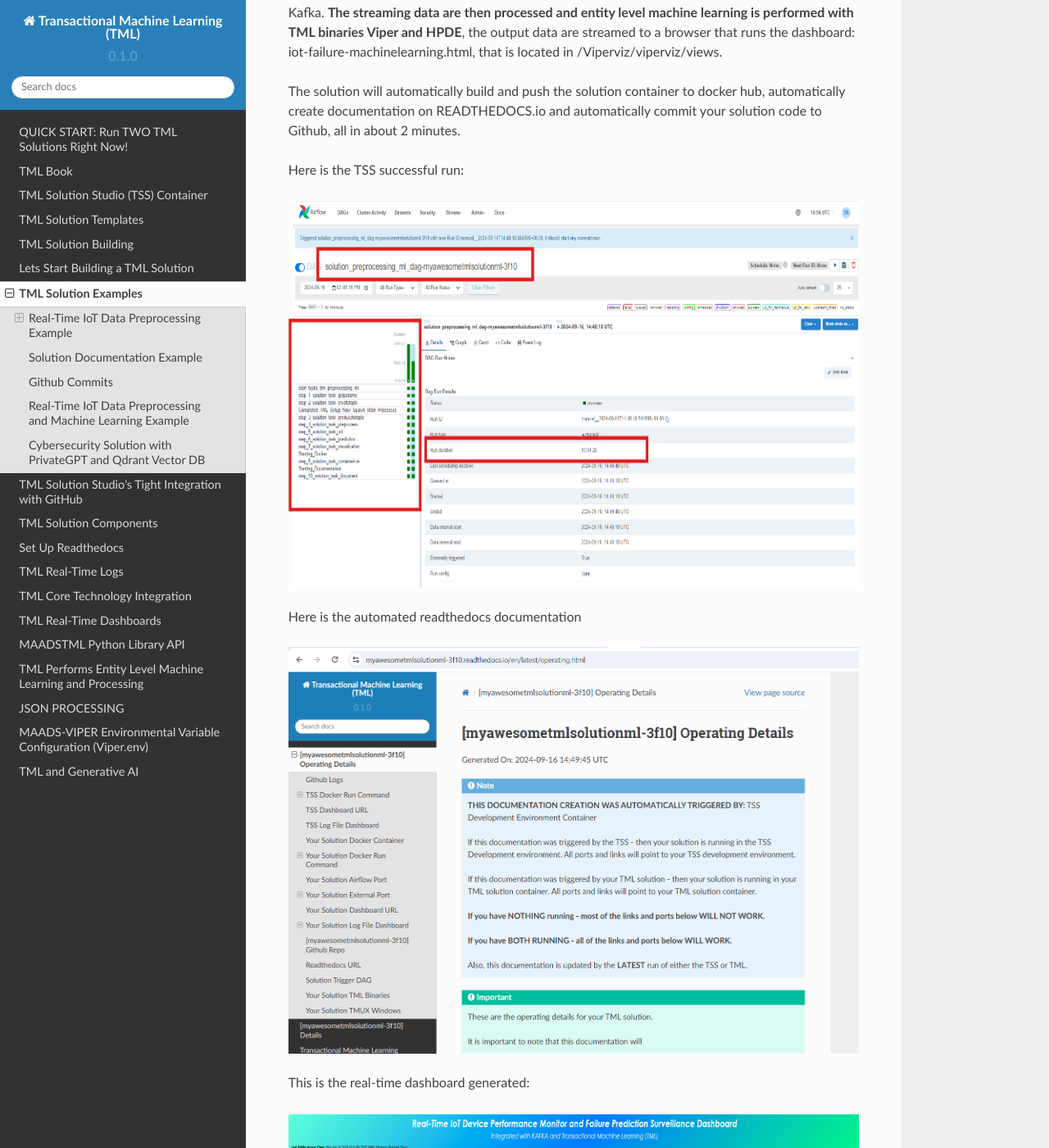
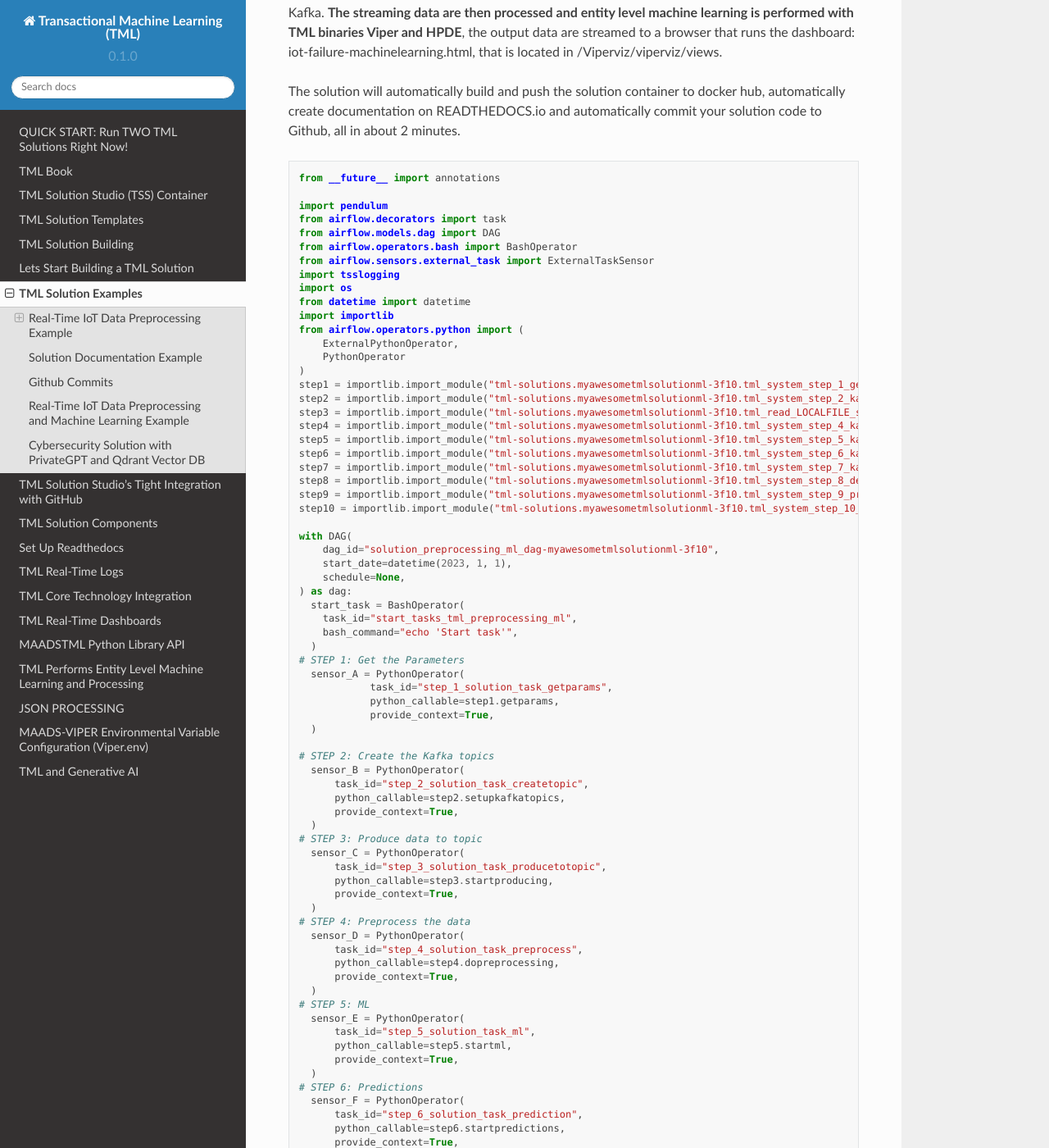
Before and after one commit to smaurice101/readthedocs, a Sphinx documentation site: the page built from docs/source/examples.rst, in a window 1280 px wide and 1400 px high, scrolled down 7278 px. Shown: the whole window at 82% size. Built offline with Sphinx 7.4.7 and the Read the Docs theme 2.0.0, drawn with Linux system fonts in a browser that asks for light colours; some of the changed text lies outside the part shown.

Commit message:
Update examples.rst

```diff
--- a/docs/source/examples.rst
+++ b/docs/source/examples.rst
@@ -175,6 +175,113 @@ This IoT Data Preprocessing and Machine Learning Solution DAG: **solution_prepro
 
 The solution will automatically build and push the solution container to docker hub, automatically create documentation on READTHEDOCS.io and automatically commit your solution code to Github, all in about 2 minutes.
 
+.. code-block:: PYTHON
+
+      from __future__ import annotations
+
+      import pendulum
+      from airflow.decorators import task
+      from airflow.models.dag import DAG
+      from airflow.operators.bash import BashOperator
+      from airflow.sensors.external_task import ExternalTaskSensor
+      import tsslogging
+      import os
+      from datetime import datetime
+      import importlib
+      from airflow.operators.python import (
+          ExternalPythonOperator,
+          PythonOperator
+      )
+      step1 = importlib.import_module("tml-solutions.myawesometmlsolutionml-3f10.tml_system_step_1_getparams_dag-myawesometmlsolutionml-3f10")
+      step2 = importlib.import_module("tml-solutions.myawesometmlsolutionml-3f10.tml_system_step_2_kafka_createtopic_dag-myawesometmlsolutionml-3f10")
+      step3 = importlib.import_module("tml-solutions.myawesometmlsolutionml-3f10.tml_read_LOCALFILE_step_3_kafka_producetotopic_dag-myawesometmlsolutionml-3f10")
+      step4 = importlib.import_module("tml-solutions.myawesometmlsolutionml-3f10.tml_system_step_4_kafka_preprocess_dag-myawesometmlsolutionml-3f10")
+      step5 = importlib.import_module("tml-solutions.myawesometmlsolutionml-3f10.tml_system_step_5_kafka_machine_learning_dag-myawesometmlsolutionml-3f10")
+      step6 = importlib.import_module("tml-solutions.myawesometmlsolutionml-3f10.tml_system_step_6_kafka_predictions_dag-myawesometmlsolutionml-3f10")
+      step7 = importlib.import_module("tml-solutions.myawesometmlsolutionml-3f10.tml_system_step_7_kafka_visualization_dag-myawesometmlsolutionml-3f10")
+      step8 = importlib.import_module("tml-solutions.myawesometmlsolutionml-3f10.tml_system_step_8_deploy_solution_to_docker_dag-myawesometmlsolutionml-3f10")
+      step9 = importlib.import_module("tml-solutions.myawesometmlsolutionml-3f10.tml_system_step_9_privategpt_qdrant_dag-myawesometmlsolutionml-3f10")
+      step10 = importlib.import_module("tml-solutions.myawesometmlsolutionml-3f10.tml_system_step_10_documentation_dag-myawesometmlsolutionml-3f10")
+
+      with DAG(
+          dag_id="solution_preprocessing_ml_dag-myawesometmlsolutionml-3f10",
+          start_date=datetime(2023, 1, 1),
+          schedule=None,
+      ) as dag:
+        start_task = BashOperator(
+          task_id="start_tasks_tml_preprocessing_ml",
+          bash_command="echo 'Start task'",
+        )
+      # STEP 1: Get the Parameters
+        sensor_A = PythonOperator(
+                  task_id="step_1_solution_task_getparams",
+                  python_callable=step1.getparams,
+                  provide_context=True,
+        )
+
+      # STEP 2: Create the Kafka topics
+        sensor_B = PythonOperator(
+            task_id="step_2_solution_task_createtopic",
+            python_callable=step2.setupkafkatopics,
+            provide_context=True,
+        )
+      # STEP 3: Produce data to topic
+        sensor_C = PythonOperator(
+            task_id="step_3_solution_task_producetotopic",
+            python_callable=step3.startproducing,
+            provide_context=True,
+        )
+      # STEP 4: Preprocess the data
+        sensor_D = PythonOperator(
+            task_id="step_4_solution_task_preprocess",
+            python_callable=step4.dopreprocessing,
+            provide_context=True,
+        )
+      # STEP 5: ML
+        sensor_E = PythonOperator(
+            task_id="step_5_solution_task_ml",
+            python_callable=step5.startml,
+            provide_context=True,
+        )
+      # STEP 6: Predictions
+        sensor_F = PythonOperator(
+            task_id="step_6_solution_task_prediction",
+            python_callable=step6.startpredictions,
+            provide_context=True,
+        )
+
+      # STEP 7: Visualization the solution
+        sensor_G = PythonOperator(
+            task_id="step_7_solution_task_visualization",
+            python_callable=step7.startstreamingengine,
+            provide_context=True,
+        )
+      # STEP 8: Containerize the solution
+        sensor_H = PythonOperator(
+            task_id="step_8_solution_task_containerize",
+            python_callable=step8.dockerit,
+            provide_context=True,
+        )
+        start_task2 = BashOperator(
+          task_id="Starting_Docker",
+          bash_command="echo 'Start task Completed'",
+        )
+        start_task3 = BashOperator(
+          task_id="Starting_Documentation",
+          bash_command="echo 'Start task Completed'",
+        )
+        start_task4 = BashOperator(
+          task_id="Completed_TML_Setup_Now_Spawn_Main_Processes",
+          bash_command="echo 'Start task Completed'",
+        )
+      # STEP 10: Document the solution
+        sensor_J = PythonOperator(
+            task_id="step_10_solution_task_document",
+            python_callable=step10.generatedoc,
+            provide_context=True,
+        )
+
+        start_task >> sensor_A >> sensor_B >> start_task4 >> [sensor_C, sensor_D, sensor_E, sensor_F, sensor_G] >> start_task2 >> sensor_H >> start_task3 >> sensor_J
 Here is the TSS successful run:
 
 .. figure:: ml3.png
```
